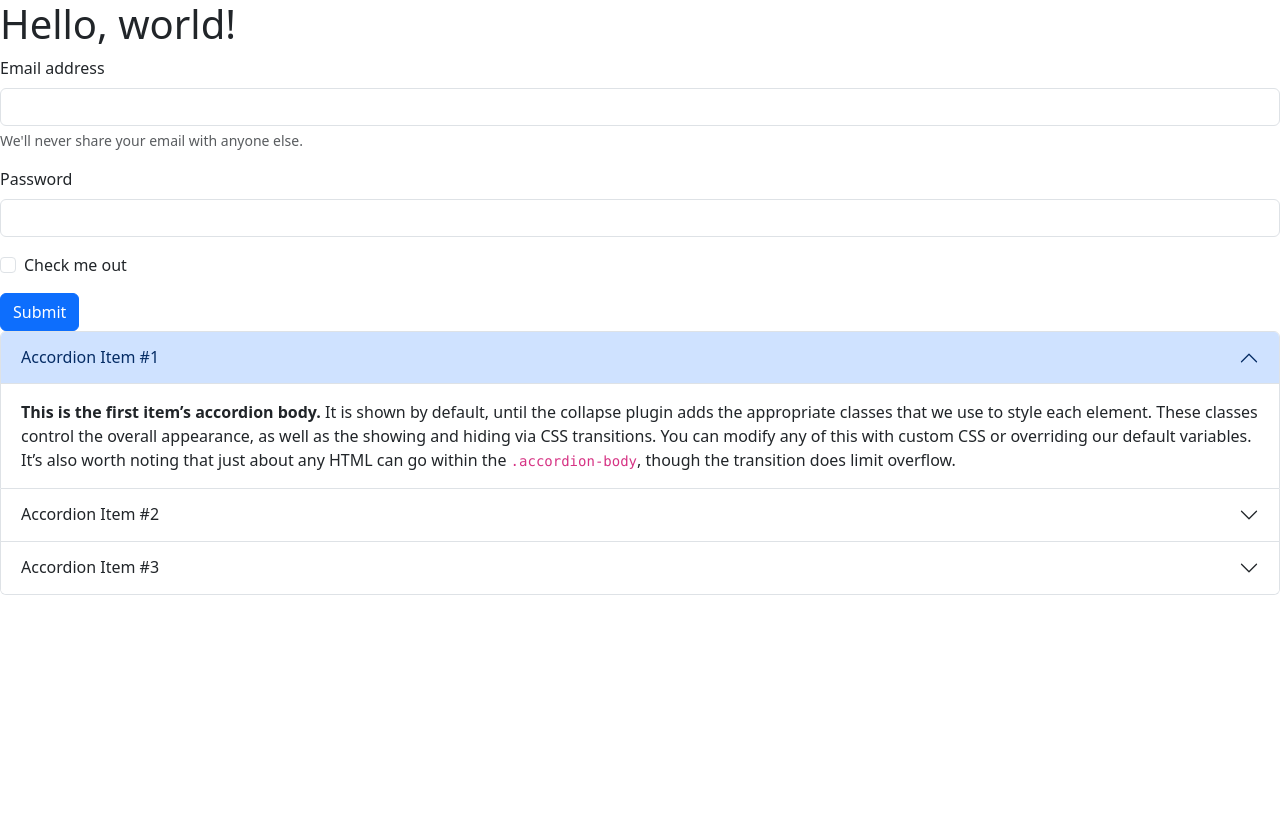
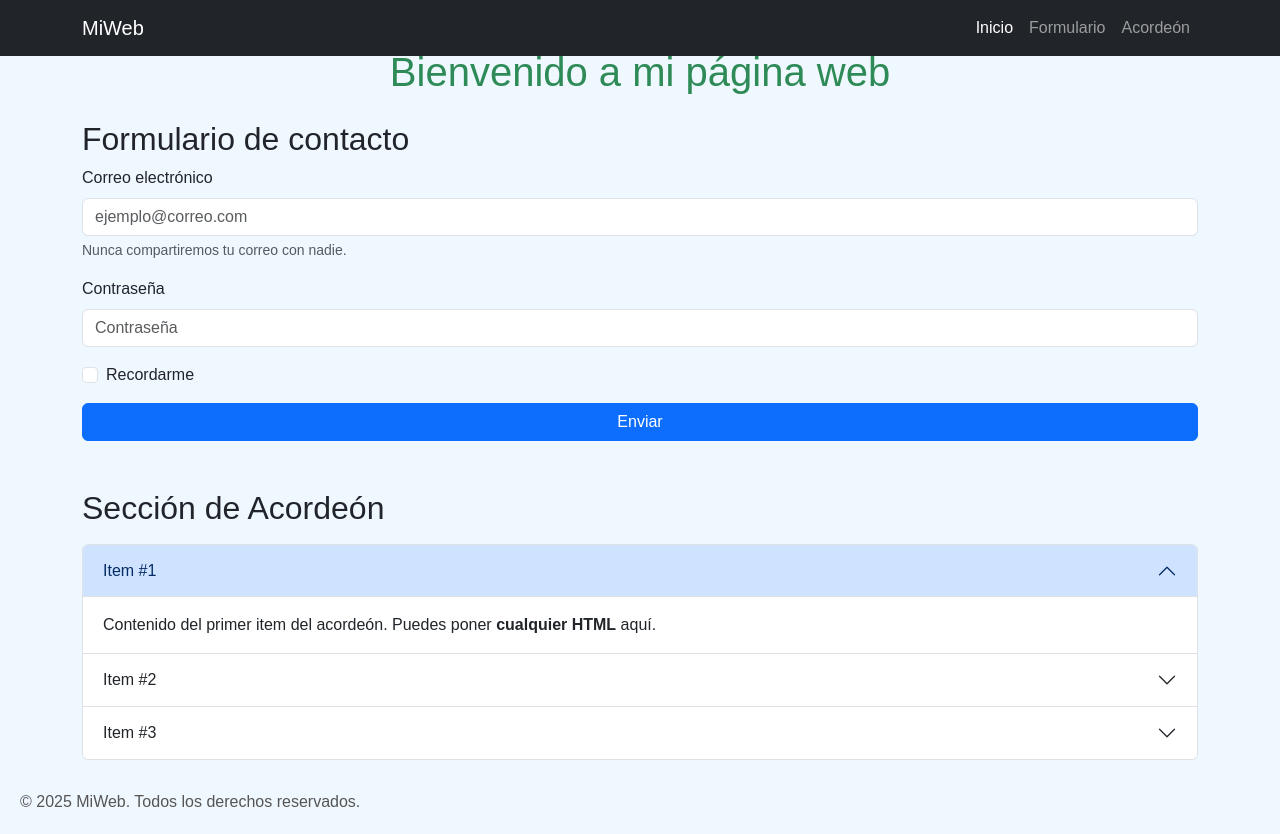
Before and after one commit to ElysiuM1617/Render, a plain HTML site: page index.html in a window 1280 px wide. Before the commit the page ends 800 px from the top, so only its background shows below. Drawn offline with nearby package versions, Linux system fonts and the light colour scheme.

Commit message:
cuarto commit

```diff
--- a/index.html
+++ b/index.html
@@ -1,48 +1,82 @@
-<!doctype html>
-<html lang="en">
+<!DOCTYPE html>
+<html lang="es">
 
 <head>
-    <meta charset="utf-8">
-    <meta name="viewport" content="width=device-width, initial-scale=1">
-    <title>Bootstrap demo</title>
+    <meta charset="UTF-8">
+    <meta name="viewport" content="width=device-width, initial-scale=1.0">
+    <title>Demo Mejorado Bootstrap</title>
     <link href="https://cdn.jsdelivr.net/npm/bootstrap@5.3.8/dist/css/bootstrap.min.css" rel="stylesheet"
         integrity="sha384-sRIl4kxILFvY47J16cr9ZwB07vP4J8+LH7qKQnuqkuIAvNWLzeN8tE5YBujZqJLB" crossorigin="anonymous">
+    <link rel="stylesheet" href="style.css">
 </head>
 
 <body>
-    <h1>Hello, world!</h1>
+    <!-- Navbar -->
+    <nav class="navbar navbar-expand-lg navbar-dark bg-dark fixed-top">
+        <div class="container">
+            <a class="navbar-brand" href="#">MiWeb</a>
+            <button class="navbar-toggler" type="button" data-bs-toggle="collapse" data-bs-target="#navbarNav"
+                aria-controls="navbarNav" aria-expanded="false" aria-label="Toggle navigation">
+                <span class="navbar-toggler-icon"></span>
+            </button>
+            <div class="collapse navbar-collapse" id="navbarNav">
+                <ul class="navbar-nav ms-auto">
+                    <li class="nav-item">
+                        <a class="nav-link active" href="#">Inicio</a>
+                    </li>
+                    <li class="nav-item">
+                        <a class="nav-link" href="#form-section">Formulario</a>
+                    </li>
+                    <li class="nav-item">
+                        <a class="nav-link" href="#accordion-section">Acordeón</a>
+                    </li>
+                </ul>
+            </div>
+        </div>
+    </nav>
+
+    <div class="container container-custom mt-5">
+        <!-- Encabezado -->
+        <h1 class="text-center mb-4">Bienvenido a mi página web</h1>
+
+        <!-- Formulario -->
+        <section id="form-section" class="mb-5">
+            <h2>Formulario de contacto</h2>
             <form>
                 <div class="mb-3">
-            <label for="exampleInputEmail1" class="form-label">Email address</label>
-            <input type="email" class="form-control" id="exampleInputEmail1" aria-describedby="emailHelp">
-            <div id="emailHelp" class="form-text">We'll never share your email with anyone else.</div>
+                    <label for="exampleInputEmail1" class="form-label">Correo electrónico</label>
+                    <input type="email" class="form-control" id="exampleInputEmail1"
+                        aria-describedby="emailHelp" placeholder="ejemplo@correo.com">
+                    <div id="emailHelp" class="form-text">Nunca compartiremos tu correo con nadie.</div>
                 </div>
                 <div class="mb-3">
-            <label for="exampleInputPassword1" class="form-label">Password</label>
-            <input type="password" class="form-control" id="exampleInputPassword1">
+                    <label for="exampleInputPassword1" class="form-label">Contraseña</label>
+                    <input type="password" class="form-control" id="exampleInputPassword1"
+                        placeholder="Contraseña">
                 </div>
                 <div class="mb-3 form-check">
                     <input type="checkbox" class="form-check-input" id="exampleCheck1">
-            <label class="form-check-label" for="exampleCheck1">Check me out</label>
+                    <label class="form-check-label" for="exampleCheck1">Recordarme</label>
                 </div>
-        <button type="submit" class="btn btn-primary">Submit</button>
+                <button type="submit" class="btn btn-primary w-100">Enviar</button>
             </form>
+        </section>
 
+        <!-- Acordeón -->
+        <section id="accordion-section">
+            <h2 class="mb-3">Sección de Acordeón</h2>
             <div class="accordion" id="accordionExample">
                 <div class="accordion-item">
                     <h2 class="accordion-header">
-                <button class="accordion-button" type="button" data-bs-toggle="collapse" data-bs-target="#collapseOne"
-                    aria-expanded="true" aria-controls="collapseOne">
-                    Accordion Item #1
+                        <button class="accordion-button" type="button" data-bs-toggle="collapse"
+                            data-bs-target="#collapseOne" aria-expanded="true" aria-controls="collapseOne">
+                            Item #1
                         </button>
                     </h2>
-            <div id="collapseOne" class="accordion-collapse collapse show" data-bs-parent="#accordionExample">
+                    <div id="collapseOne" class="accordion-collapse collapse show"
+                        data-bs-parent="#accordionExample">
                         <div class="accordion-body">
-                    <strong>This is the first item’s accordion body.</strong> It is shown by default, until the collapse
-                    plugin adds the appropriate classes that we use to style each element. These classes control the
-                    overall appearance, as well as the showing and hiding via CSS transitions. You can modify any of
-                    this with custom CSS or overriding our default variables. It’s also worth noting that just about any
-                    HTML can go within the <code>.accordion-body</code>, though the transition does limit overflow.
+                            Contenido del primer item del acordeón. Puedes poner <strong>cualquier HTML</strong> aquí.
                         </div>
                     </div>
                 </div>
@@ -50,17 +84,13 @@
                     <h2 class="accordion-header">
                         <button class="accordion-button collapsed" type="button" data-bs-toggle="collapse"
                             data-bs-target="#collapseTwo" aria-expanded="false" aria-controls="collapseTwo">
-                    Accordion Item #2
+                            Item #2
                         </button>
                     </h2>
-            <div id="collapseTwo" class="accordion-collapse collapse" data-bs-parent="#accordionExample">
+                    <div id="collapseTwo" class="accordion-collapse collapse"
+                        data-bs-parent="#accordionExample">
                         <div class="accordion-body">
-                    <strong>This is the second item’s accordion body.</strong> It is hidden by default, until the
-                    collapse plugin adds the appropriate classes that we use to style each element. These classes
-                    control the overall appearance, as well as the showing and hiding via CSS transitions. You can
-                    modify any of this with custom CSS or overriding our default variables. It’s also worth noting that
-                    just about any HTML can go within the <code>.accordion-body</code>, though the transition does limit
-                    overflow.
+                            Contenido del segundo item del acordeón.
                         </div>
                     </div>
                 </div>
@@ -68,29 +98,27 @@
                     <h2 class="accordion-header">
                         <button class="accordion-button collapsed" type="button" data-bs-toggle="collapse"
                             data-bs-target="#collapseThree" aria-expanded="false" aria-controls="collapseThree">
-                    Accordion Item #3
+                            Item #3
                         </button>
                     </h2>
-            <div id="collapseThree" class="accordion-collapse collapse" data-bs-parent="#accordionExample">
+                    <div id="collapseThree" class="accordion-collapse collapse"
+                        data-bs-parent="#accordionExample">
                         <div class="accordion-body">
-                    <strong>This is the third item’s accordion body.</strong> It is hidden by default, until the
-                    collapse plugin adds the appropriate classes that we use to style each element. These classes
-                    control the overall appearance, as well as the showing and hiding via CSS transitions. You can
-                    modify any of this with custom CSS or overriding our default variables. It’s also worth noting that
-                    just about any HTML can go within the <code>.accordion-body</code>, though the transition does limit
-                    overflow.
+                            Contenido del tercer item del acordeón.
                         </div>
                     </div>
                 </div>
             </div>
+        </section>
+    </div>
+
+    <!-- Footer -->
+    <footer>
+        <p>© 2025 MiWeb. Todos los derechos reservados.</p>
+    </footer>
+
     <script src="https://cdn.jsdelivr.net/npm/bootstrap@5.3.8/dist/js/bootstrap.bundle.min.js"
         integrity="sha384-FKyoEForCGlyvwx9Hj09JcYn3nv7wiPVlz7YYwJrWVcXK/BmnVDxM+D2scQbITxI"
-        crossorigin="anonymous"></script>
-    <script src="https://cdn.jsdelivr.net/npm/@popperjs/core@2.11.8/dist/umd/popper.min.js"
-        integrity="sha384-I7E8VVD/ismYTF4hNIPjVp/Zjvgyol6VFvRkX/vR+Vc4jQkC+hVqc2pM8ODewa9r"
-        crossorigin="anonymous"></script>
-    <script src="https://cdn.jsdelivr.net/npm/bootstrap@5.3.8/dist/js/bootstrap.min.js"
-        integrity="sha384-G/EV+4j2dNv+tEPo3++6LCgdCROaejBqfUeNjuKAiuXbjrxilcCdDz6ZAVfHWe1Y"
         crossorigin="anonymous"></script>
 </body>
 
```
Lines whose indentation alone changed are shown as unchanged.
